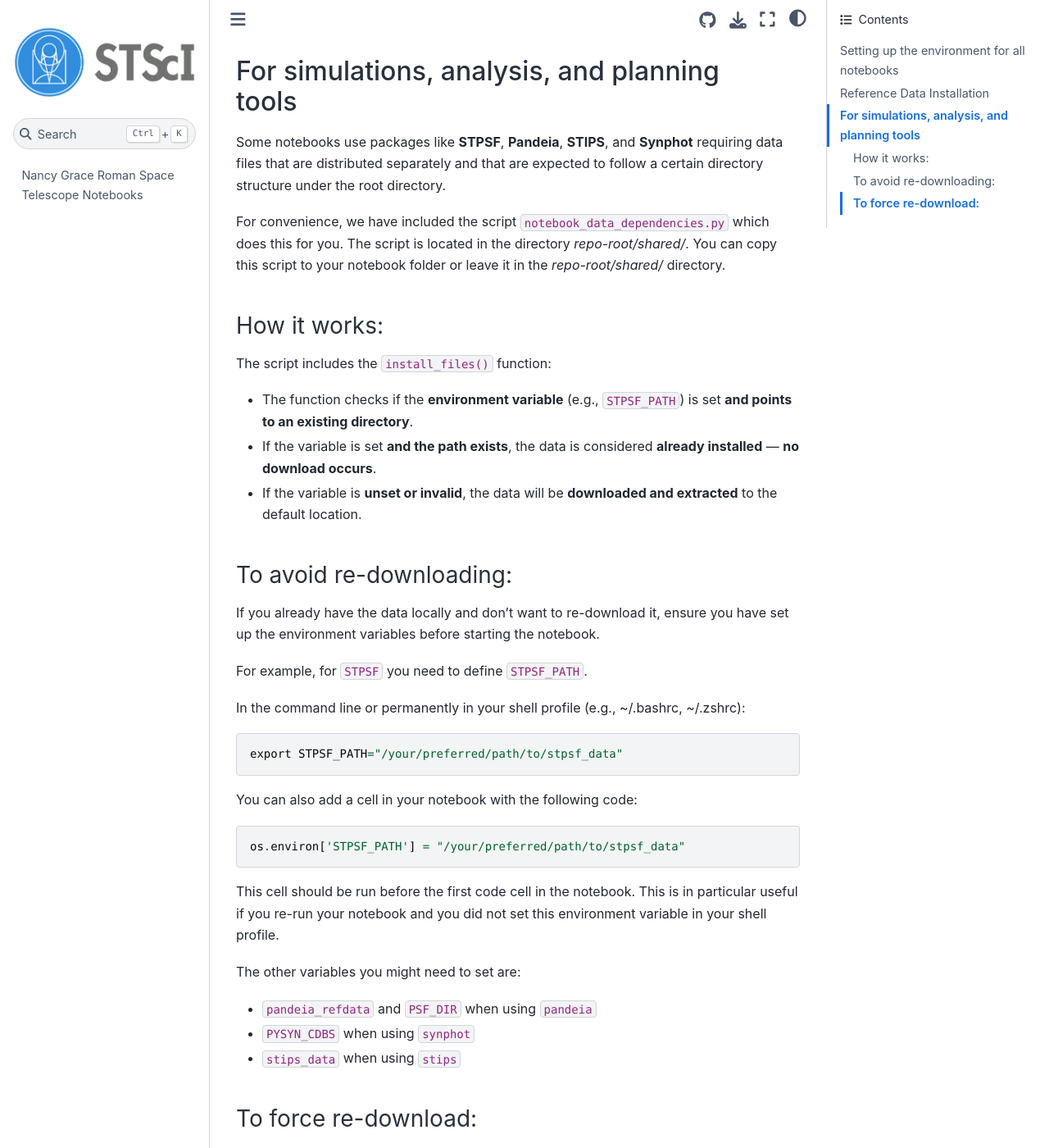
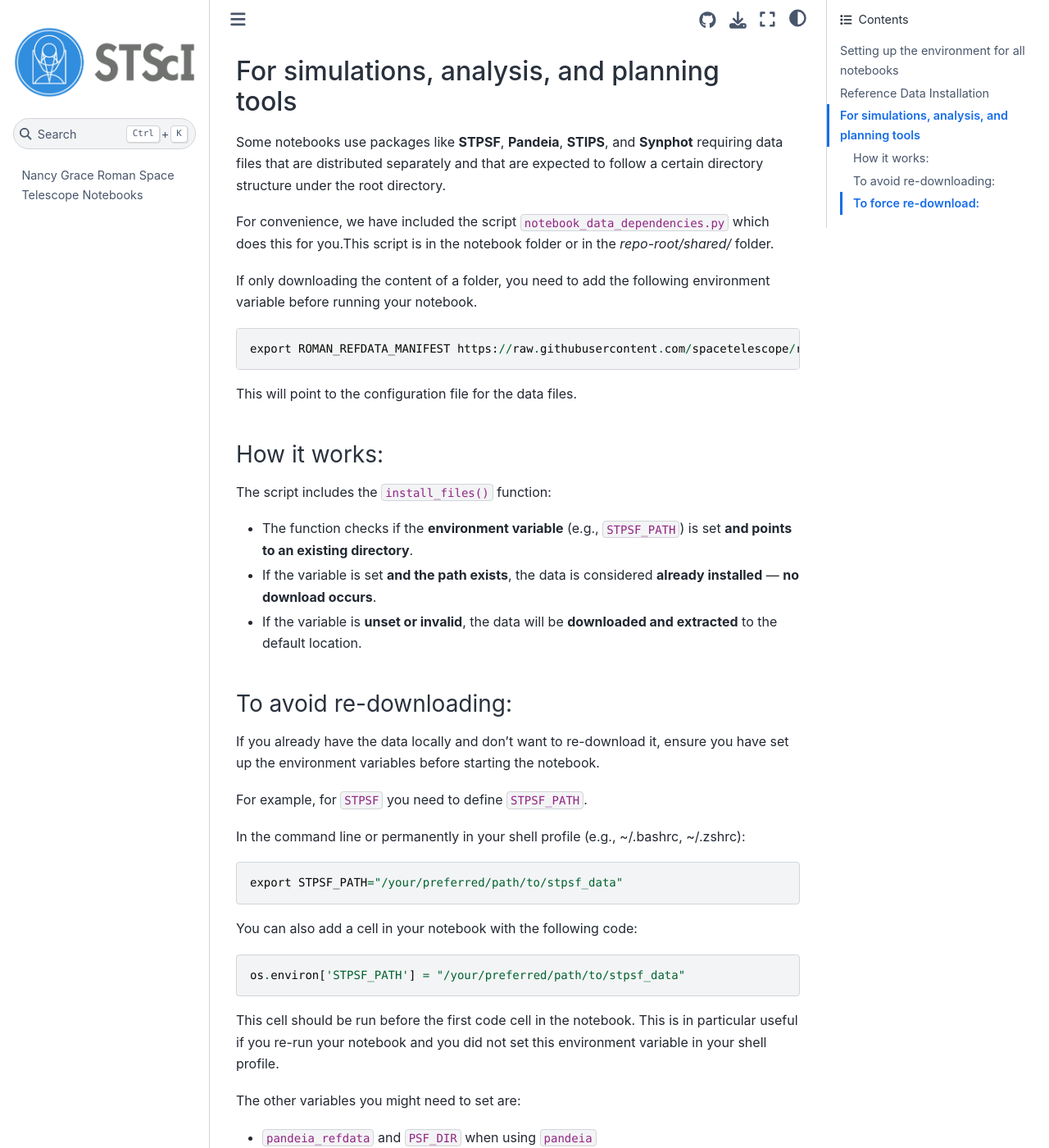
Before and after one commit to spacetelescope/roman_notebooks, a Jupyter Book: the page built from markdown/local-run.md, in a window 1280 px wide and 1400 px high, scrolled down 1198 px. Shown: the whole window at 82% size. Built offline with Jupyter Book 1.0.4 settings and Sphinx 7.4.7 and the Sphinx Book theme 1.1.4, drawn with Linux system fonts in a browser that asks for light colours; pages that are not in the unit, such as notebooks, are missing from menus; some of the changed text lies outside the part shown.

Commit message:
Update merged non-notebook files for HTML build [skip ci]

````diff
--- a/markdown/local-run.md
+++ b/markdown/local-run.md
@@ -37,7 +36,15 @@ where `CRDS_PATH` points to your CRDS cache. If you do not have a cache already,
 
  Some notebooks use packages like **STPSF**, **Pandeia**, **STIPS**, and **Synphot** requiring data files that are distributed separately and that are expected to follow a certain directory structure under the root directory.
 
- For convenience, we have included the script `notebook_data_dependencies.py` which does this for you. The script is located in the directory *repo-root/shared/*. You can copy this script to your notebook folder or leave it in the *repo-root/shared/* directory.
+ For convenience, we have included the script `notebook_data_dependencies.py` which does this for you.This script is in the notebook folder or in the *repo-root/shared/* folder.
+
+ If only downloading the content of a folder, you need to add the following environment variable before running your notebook.
+
+ ```
+ export ROMAN_REFDATA_MANIFEST https://raw.githubusercontent.com/spacetelescope/roman_notebooks/main/refdata_dependencies.yaml
+ ```
+
+This will point to the configuration file for the data files.
 
 ### How it works:
 
@@ -73,6 +80,16 @@ The other variables you might need to set are:
 - `PYSYN_CDBS` when using `synphot`
 - `stips_data` when using `stips`
 
+Here are the notebook commands:
+
+```
+your_data_dir = '/your/preferred/path/to/data_dir/'
+os.environ['pandeia_refdata'] = your_data_dir + "pandeia-data-2026.1-roman"
+os.environ['PSF_DIR'] = your_data_dir + "pandeia_psfs-2026.1-roman"
+os.environ['PYSYN_CDBS'] = your_data_dir + "grp/redcat/trds"
+os.environ['stips_data'] = your_data_dir + "stips-data"
+```
+
 ### To force re-download:
 
 If you wish to re-download the data files, even after setting the environment variable, you can accomplish this in the command line with:
````
Also changed, not shown: other parts of markdown/local-run.md (+4 -2 lines).
